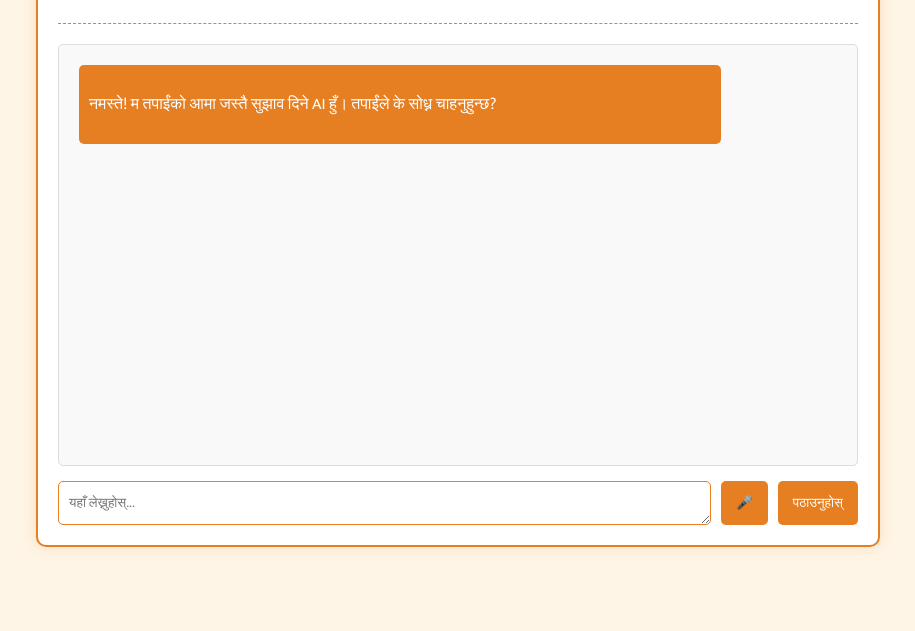
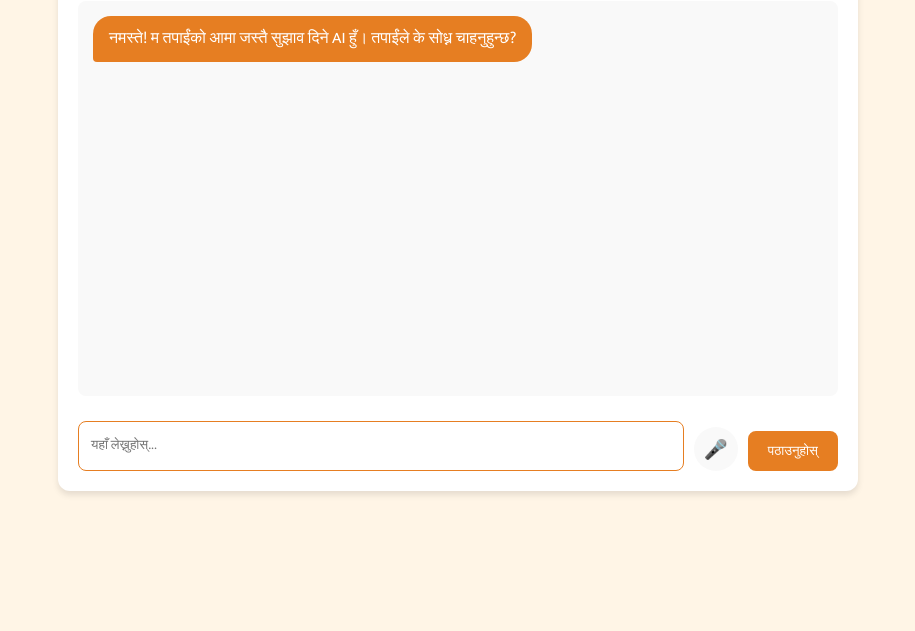
Before and after one commit to yabeshgotame/Nepali-AI, a plain HTML site: page index.html in a window 1280 px wide. Shown: the part 169-800 px from the top of the page, without its empty margins (182-1097 px from the left). Drawn offline with Linux system fonts and the light colour scheme.

Commit message:
Update style.css

```diff
--- a/style.css
+++ b/style.css
@@ -1,93 +1,198 @@
+:root {
+    --primary-color: #e67e22;
+    --primary-dark: #d35400;
+    --light-bg: #fff5e6;
+    --white: #ffffff;
+    --gray: #f9f9f9;
+    --dark-gray: #333333;
+    --shadow: 0 4px 6px rgba(0, 0, 0, 0.1);
+}
+
+* {
+    box-sizing: border-box;
+    margin: 0;
+    padding: 0;
+}
+
 body {
     font-family: 'Mukta', sans-serif;
-    background-color: #fff5e6;
-    color: #333;
-    margin: 0;
-    padding: 0;
+    background-color: var(--light-bg);
+    color: var(--dark-gray);
+    line-height: 1.6;
+    padding: 20px;
+    min-height: 100vh;
 }
 
 .container {
     max-width: 800px;
     margin: 0 auto;
+    background-color: var(--white);
+    border-radius: 12px;
+    box-shadow: var(--shadow);
     padding: 20px;
-    background-color: #fff;
-    border: 2px solid #e67e22;
-    border-radius: 10px;
-    box-shadow: 0 0 15px rgba(230, 126, 34, 0.2);
+    height: 80vh;
+    display: flex;
+    flex-direction: column;
 }
 
 header {
     text-align: center;
     margin-bottom: 20px;
-    border-bottom: 1px dashed #e67e22;
-    padding-bottom: 10px;
 }
 
 .logo {
-    width: 80px;
     height: 80px;
     margin-bottom: 10px;
 }
 
 h1 {
-    color: #e67e22;
-    font-size: 2.2em;
-    margin: 5px 0;
+    color: var(--primary-color);
+    font-size: 2rem;
 }
 
-/* Rest of the CSS remains the same as before */
-.chat-box {
-    height: 400px;
-    overflow-y: auto;
-    padding: 10px;
-    background-color: #f9f9f9;
-    border: 1px solid #ddd;
-    border-radius: 5px;
+.subtitle {
+    color: var(--dark-gray);
+    font-size: 0.9rem;
+}
+
+.chat-container {
+    flex: 1;
+    display: flex;
+    flex-direction: column;
     margin-bottom: 15px;
 }
 
-.ai-message, .user-message {
-    margin: 10px;
-    padding: 10px;
-    border-radius: 5px;
+.chat-box {
+    flex: 1;
+    overflow-y: auto;
+    padding: 15px;
+    background-color: var(--gray);
+    border-radius: 8px;
+    margin-bottom: 10px;
+    display: flex;
+    flex-direction: column;
+    gap: 12px;
+}
+
+.message {
     max-width: 80%;
+    padding: 12px 16px;
+    border-radius: 18px;
+    line-height: 1.4;
 }
 
 .ai-message {
-    background-color: #e67e22;
-    color: white;
+    background-color: var(--primary-color);
+    color: var(--white);
     align-self: flex-start;
+    border-bottom-left-radius: 4px;
 }
 
 .user-message {
-    background-color: #f0f0f0;
+    background-color: var(--white);
+    border: 1px solid #eee;
     align-self: flex-end;
-    margin-left: auto;
+    border-bottom-right-radius: 4px;
+    box-shadow: var(--shadow);
+}
+
+.typing-indicator {
+    display: none;
+    align-self: flex-start;
+    padding: 10px 15px;
+    background-color: var(--gray);
+    border-radius: 18px;
+    margin-bottom: 10px;
+}
+
+.dot {
+    display: inline-block;
+    width: 8px;
+    height: 8px;
+    background-color: var(--primary-color);
+    border-radius: 50%;
+    margin: 0 2px;
+    animation: bounce 1.4s infinite ease-in-out;
+}
+
+.dot:nth-child(2) {
+    animation-delay: 0.2s;
+}
+
+.dot:nth-child(3) {
+    animation-delay: 0.4s;
+}
+
+@keyframes bounce {
+    0%, 60%, 100% { transform: translateY(0); }
+    30% { transform: translateY(-5px); }
 }
 
 .input-area {
     display: flex;
     gap: 10px;
+    align-items: flex-end;
 }
 
 textarea {
     flex: 1;
-    padding: 10px;
-    border: 1px solid #e67e22;
-    border-radius: 5px;
-    font-family: 'Mukta', sans-serif;
+    padding: 12px;
+    border: 1px solid var(--primary-color);
+    border-radius: 8px;
+    font-family: inherit;
+    resize: none;
+    min-height: 50px;
+    max-height: 120px;
+    transition: all 0.3s;
 }
 
-button {
-    padding: 10px 15px;
-    background-color: #e67e22;
+textarea:focus {
+    outline: none;
+    border-color: var(--primary-dark);
+    box-shadow: 0 0 0 2px rgba(230, 126, 34, 0.2);
+}
+
+.primary-btn {
+    background-color: var(--primary-color);
     color: white;
     border: none;
-    border-radius: 5px;
+    padding: 12px 20px;
+    border-radius: 8px;
     cursor: pointer;
-    font-family: 'Mukta', sans-serif;
+    transition: all 0.3s;
 }
 
-button:hover {
-    background-color: #d35400;
-  }
+.primary-btn:hover {
+    background-color: var(--primary-dark);
+}
+
+.icon-btn {
+    background-color: var(--gray);
+    border: none;
+    width: 44px;
+    height: 44px;
+    border-radius: 50%;
+    font-size: 1.2rem;
+    cursor: pointer;
+    transition: all 0.3s;
+}
+
+.icon-btn:hover {
+    background-color: #e0e0e0;
+}
+
+/* Responsive Design */
+@media (max-width: 600px) {
+    .container {
+        height: 90vh;
+        padding: 15px;
+    }
+
+    .input-area {
+        flex-wrap: wrap;
+    }
+
+    .primary-btn {
+        flex: 1;
+    }
+}
```
